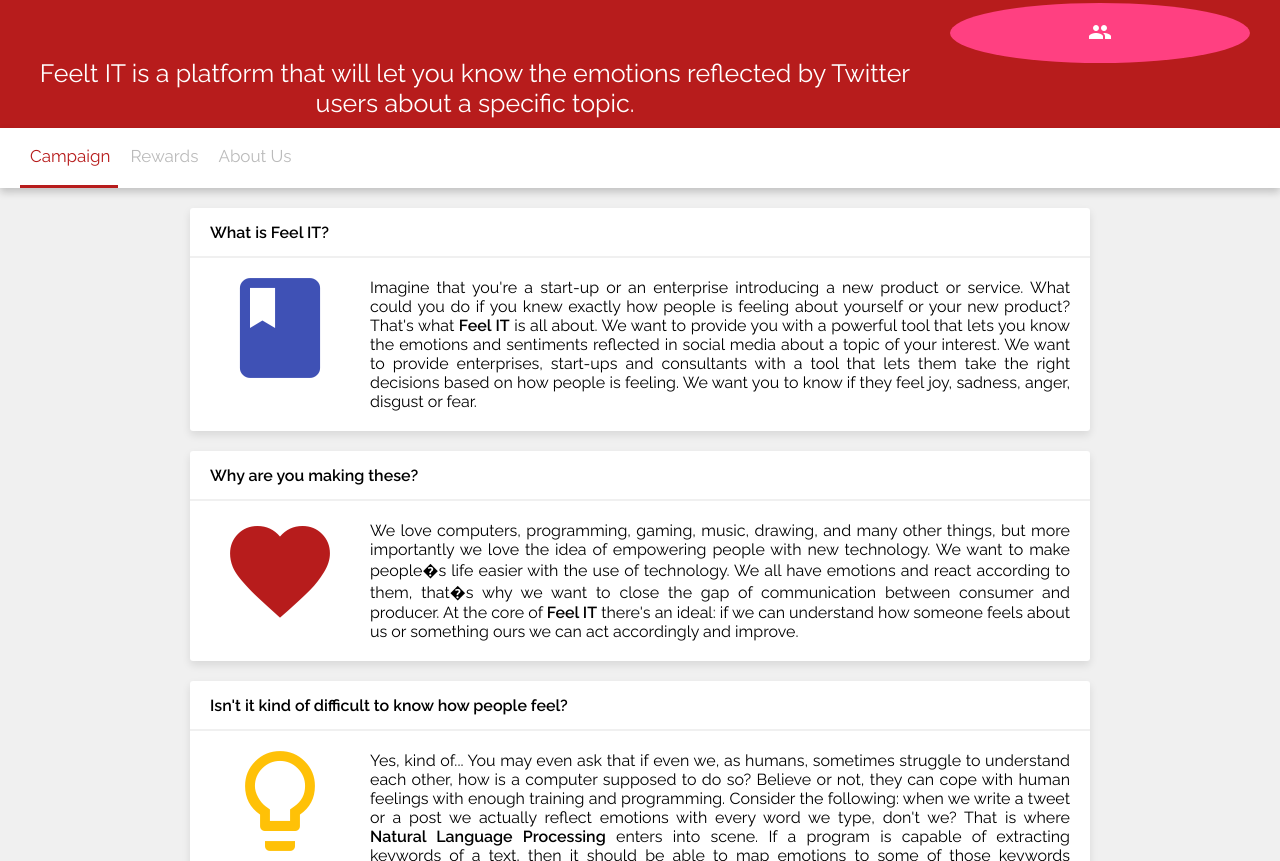
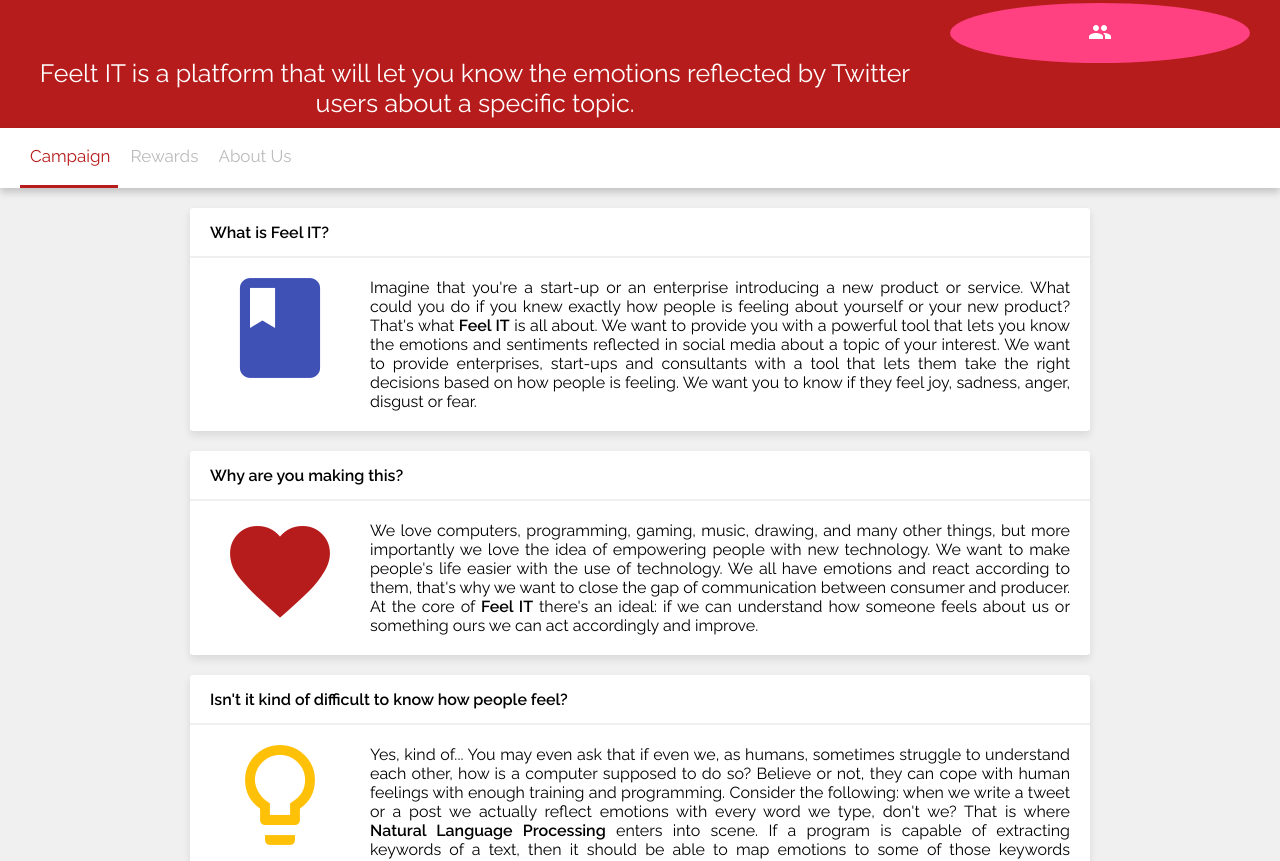
Before and after one commit to ZmileyGit/Feel-IT, a plain HTML site: page index.html in a window 1280 px wide. Shown: the part 372-1233 px from the top of the page. Drawn offline with nearby package versions, Linux system fonts and the light colour scheme.

Commit message:
Coding 2

```diff
--- a/index.html
+++ b/index.html
@@ -162,7 +162,7 @@
 
             <div class="header" style="">
 
-                <span>Why are you making these?</span>
+                <span>Why are you making this?</span>
 
             </div>
 
@@ -170,7 +170,7 @@
 
             <div style="" class="content">
 
-                We love computers, programming, gaming, music, drawing, and many other things, but more importantly we love the idea of empowering people with new technology. We want to make people�s life easier with the use of technology. We all have emotions and react according to them, that�s why we want to close the gap of communication between consumer and producer. At the core of <b>Feel IT</b> there's an ideal: if we can understand how someone feels about us or something ours we can act accordingly and improve.
+                We love computers, programming, gaming, music, drawing, and many other things, but more importantly we love the idea of empowering people with new technology. We want to make people's life easier with the use of technology. We all have emotions and react according to them, that's why we want to close the gap of communication between consumer and producer. At the core of <b>Feel IT</b> there's an ideal: if we can understand how someone feels about us or something ours we can act accordingly and improve.
 
             </div>
 
@@ -286,7 +286,7 @@
 
             <div style="" class="content">
 
-                Ruby, Mike and Erick. That's who we are. Just kidding, we are a team of friends and bachelors of the Instituto Tecnol&oacute;gico de Monterrey Campus Ciudad de M&eacute;xico. Our goal is to promote the study and investigation of <b>Natural Language Processing</b> in our native language, <b>Spanish</b>. Currently, this branch artificial intelligence, computer science and linguistics is having a strong focus in English thanks to digital assistants such as Siri, Cortana and Google�s. By providing a Mexican start-up whose goal is focused in this area, we want to boost the development and inversion towards its Spanish segment. We want to do it in such a way that hopefully one day we will be able to provide the same benefits of Feel IT to Spanish speakers.
+                Ruby, Mike and Erick. That's who we are. Just kidding, we are a team of friends and bachelors of the Instituto Tecnol&oacute;gico de Monterrey Campus Ciudad de M&eacute;xico. Our goal is to promote the study and investigation of <b>Natural Language Processing</b> in our native language, <b>Spanish</b>. Currently, this branch artificial intelligence, computer science and linguistics is having a strong focus in English thanks to digital assistants such as Siri, Cortana and Google's. By providing a Mexican start-up whose goal is focused in this area, we want to boost the development and inversion towards its Spanish segment. We want to do it in such a way that hopefully one day we will be able to provide the same benefits of Feel IT to Spanish speakers.
 
             </div>
 
```
